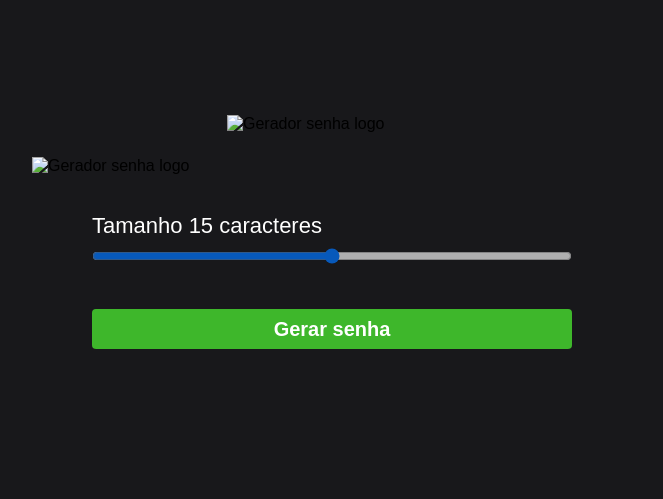
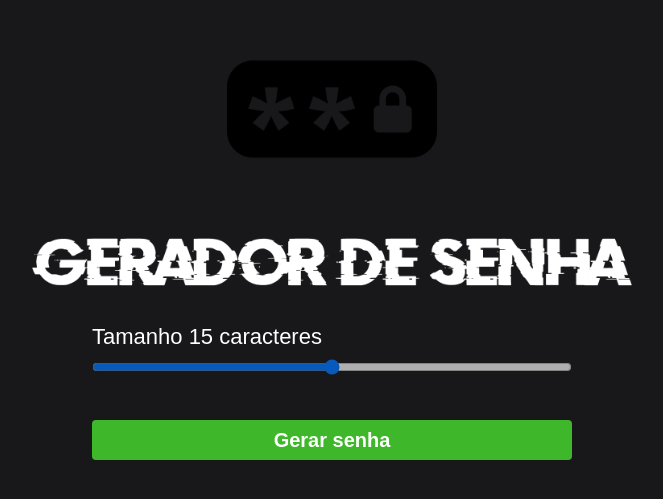
Before and after one commit to WesLazaro/Gerador-de-senhas, a plain HTML site: page index.html in a window 1280 px wide. Shown: the part 161-660 px from the top of the page, without its empty margins (308-971 px from the left). Drawn offline with Linux system fonts and the light colour scheme.

Commit message:
index.html

```diff
--- a/index.html
+++ b/index.html
@@ -11,8 +11,8 @@
   <title>Gerador de senha</title>
 </head>
 <body>
-  <img class="logo2" src="./assets/logo2.png" alt="Gerador senha logo"/>
-  <img class="logo" src="./assets/logo.png" alt="Gerador senha logo"/>
+  <img class="logo2" src="./logo2.png" alt="Gerador senha logo"/>
+  <img class="logo" src="./logo.png" alt="Gerador senha logo"/>
 
   <div class="container-input">
     <span>Tamanho <span id="valor"></span> caracteres</span>
```
